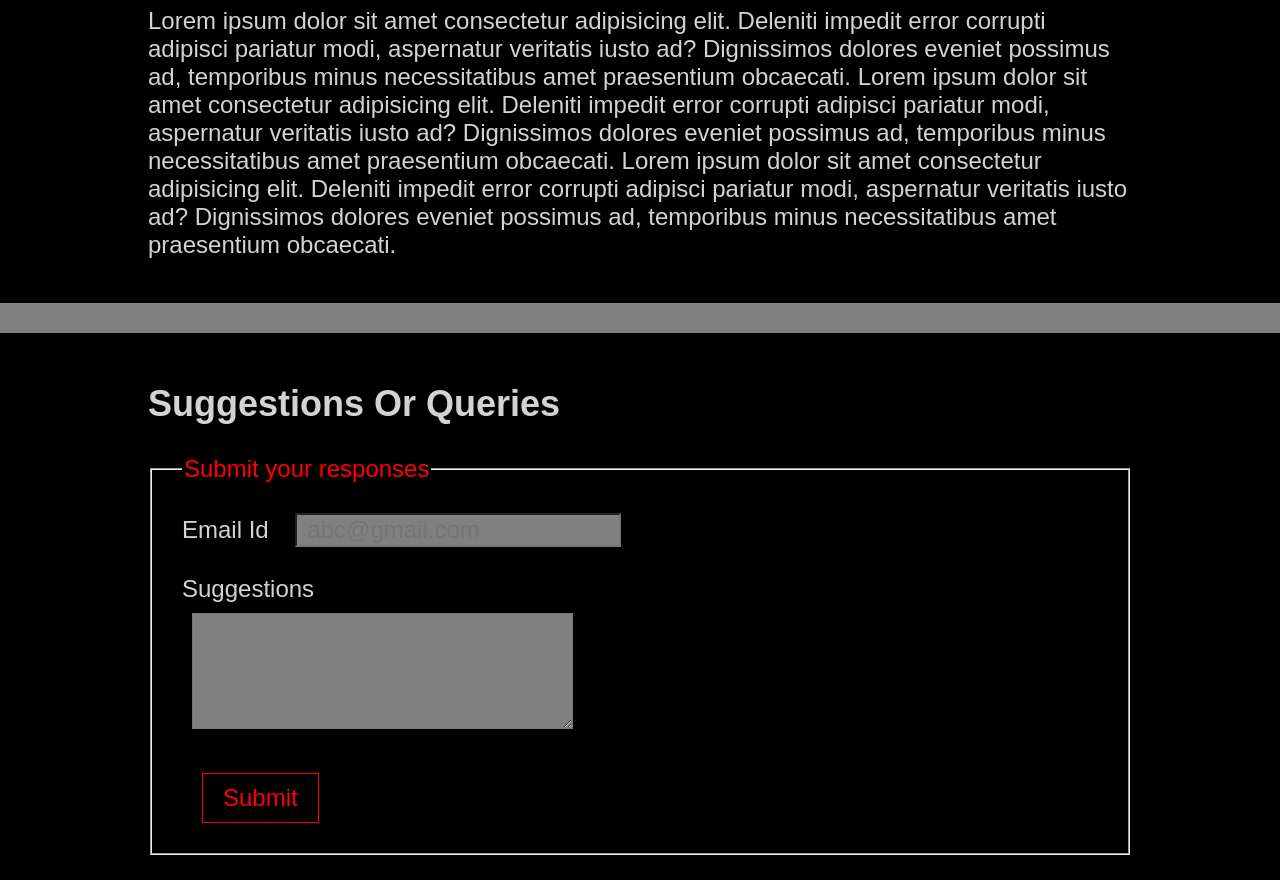
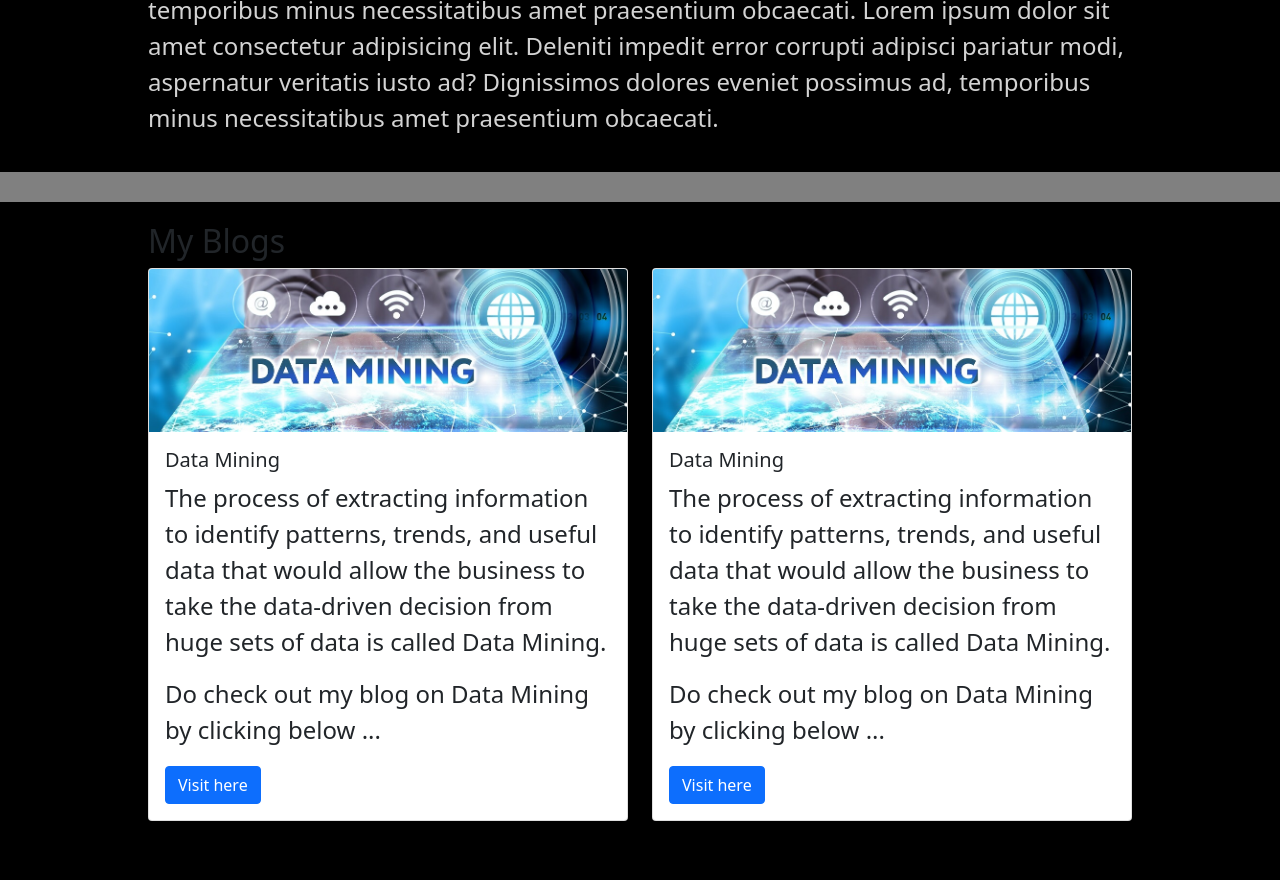
Before and after one commit to abitha1308/TechnieBlox, a plain HTML site: page FINAL-WEBPAGE/index.html in a window 1280 px wide. Shown: the part 737-1617 px from the top of the page. Drawn offline with nearby package versions, Linux system fonts and the light colour scheme.

Commit message:
Update index.html

```diff
--- a/FINAL-WEBPAGE/index.html
+++ b/FINAL-WEBPAGE/index.html
@@ -4,7 +4,18 @@
         <title>Blox | Home</title>
         <meta name="viewport" content="width=device-width, initial-scale=1.0">
         <link rel="stylesheet" href="style.css">
+        <link href="https://cdn.jsdelivr.net/npm/bootstrap@5.1.0/dist/css/bootstrap.min.css" rel="stylesheet" integrity="sha384-KyZXEAg3QhqLMpG8r+8fhAXLRk2vvoC2f3B09zVXn8CA5QIVfZOJ3BCsw2P0p/We" crossorigin="anonymous">
         <link rel="stylesheet" href="https://cdnjs.cloudflare.com/ajax/libs/font-awesome/4.7.0/css/font-awesome.min.css">
+        <style>
+            a{
+                text-decoration: none;
+                color:red;
+            }
+
+            a:hover{
+                color:grey;
+            }
+        </style>
     </head>
     <body>
             <!-- HEADER SECTION -->
@@ -15,7 +26,7 @@
                 <ul>
                     <li><a href="#login">Login/ SignUp</a></li>
                     <li><a href="#about">About Us</a></li>
-                    <li><a href="blog1.html">Blogs</a></li>
+                    <li><a href="#cards">Blogs</a></li>
                     <li><a href="#query">Contact Us</a></li>
                 </ul>
             </nav>
@@ -26,7 +37,7 @@
                 <h2>Login/Sign up</h2>
                 <form>
                     <fieldset>
-                        <legend>Login/Sign up</legend>
+
                     <label for="email">Email Id</label>
                     <input type="text" placeholder="xyz001@gmail.com" name="email" required><br><br>
                     <label for="pwd">Password</label>
@@ -55,11 +66,40 @@
                 </div>
 
             </div>
+            <div id="cards">
+                <div class="box">
+                    <h2>My Blogs</h2>
+                    <div class="row">
+                        <div class="col-sm-6">
+                          <div class="card">
+                            <img src="images/data.png" class="card-img-top" alt="...">
+                            <div class="card-body">
+                              <h5 class="card-title">Data Mining</h5>
+                              <p class="card-text">The process of extracting information to identify patterns, trends, and useful data that would allow the business to take the data-driven decision from huge sets of data is called Data Mining.</p>
+                              <p>Do check out my blog on Data Mining by clicking below ...</p>
+                              <a href="blog1.html" class="btn btn-primary">Visit here</a>
+                            </div>
+                          </div>
+                        </div>
+                        <div class="col-sm-6">
+                          <div class="card">
+                            <img src="images/data.png" class="card-img-top" alt="...">
+                            <div class="card-body">
+                              <h5 class="card-title">Data Mining</h5>
+                              <p class="card-text">The process of extracting information to identify patterns, trends, and useful data that would allow the business to take the data-driven decision from huge sets of data is called Data Mining.</p>
+                              <p>Do check out my blog on Data Mining by clicking below ...</p>
+                              <a href="blog1.html" class="btn btn-primary">Visit here</a>
+                            </div>
+                          </div>
+                        </div>
+                      </div><br>
+                </div>
+            </div>
             <div id="query"><div class="box">
                 <h2>Suggestions Or Queries</h2>
                 <form>
                     <fieldset>
-                        <legend>Submit your responses</legend>
+
                         <label for="mail">Email Id</label>
                         <input type="email" placeholder="abc@gmail.com" name="mail" required><br><br>
                         <label for="sug">Suggestions</label><br>
```
